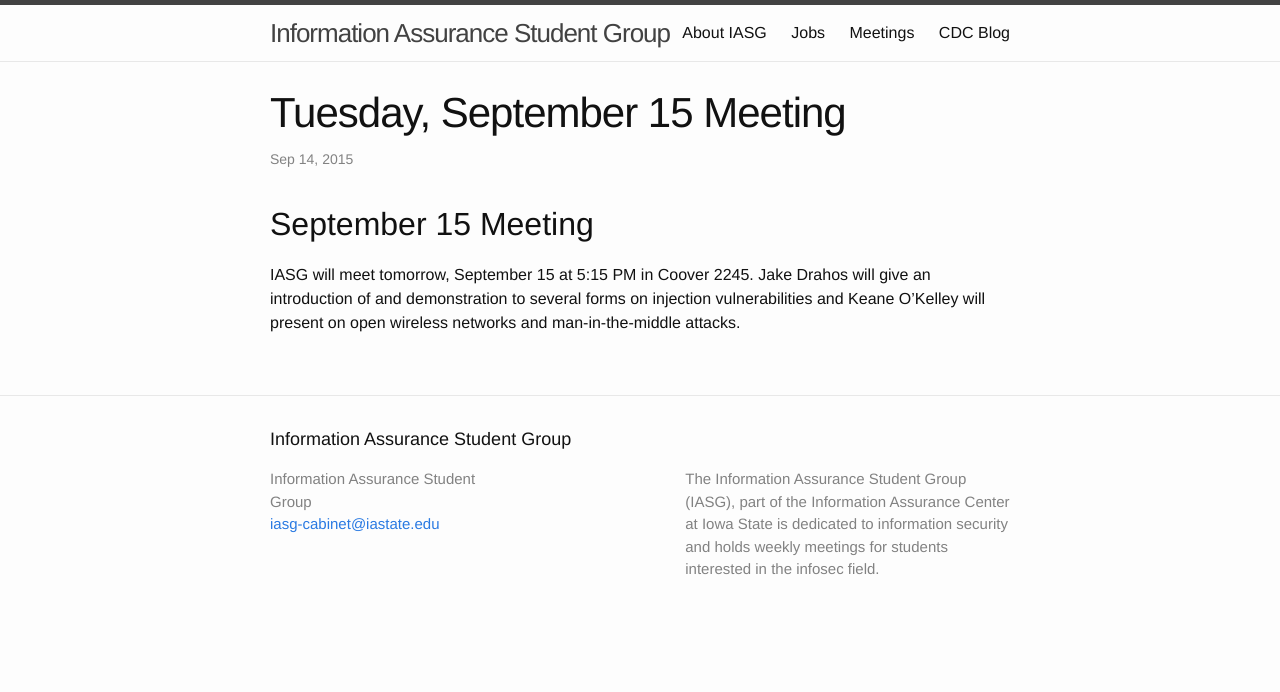
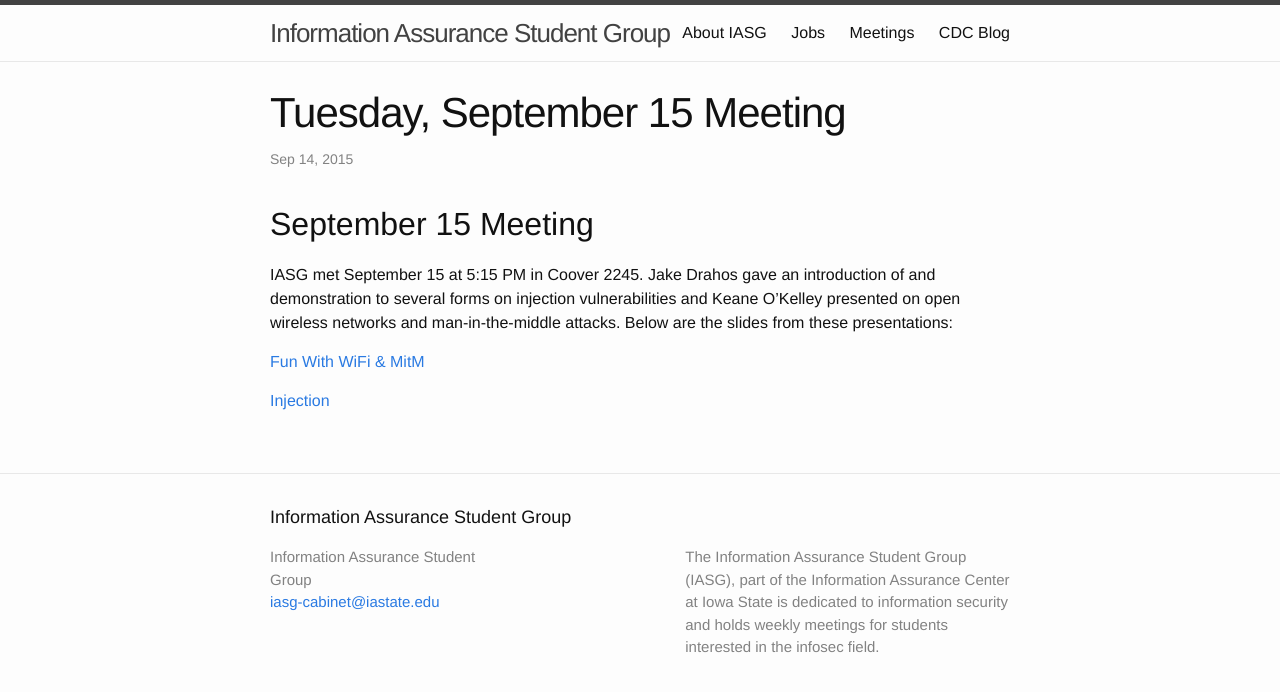
Before and after one commit to IASG/iasg.github.io, a Jekyll site: the page built from _posts/2015-09-14-meeting-9-15-14.markdown, in a window 1280 px wide. Shown: the top 692 px of the page. Built offline with Jekyll 4.4.1, drawn with Linux system fonts in a browser that asks for light colours.

Commit message:
Adding slides for 9/15 meeting

```diff
--- a/_posts/2015-09-14-meeting-9-15-14.markdown
+++ b/_posts/2015-09-14-meeting-9-15-14.markdown
@@ -4,8 +4,12 @@
 date:   2015-09-14 14:36:10
 categories: meetings
 excerpt: >
-   IASG will meet tomorrow, September 15 at 5:15 PM in Coover 2245.  Jake Drahos will give an introduction of and demonstration to several forms on injection vulnerabilities and Keane O'Kelley will present on open wireless networks and man-in-the-middle attacks.
+   IASG met September 15 at 5:15 PM in Coover 2245.  Jake Drahos gave an introduction of and demonstration to several forms on injection vulnerabilities and Keane O'Kelley presented on open wireless networks and man-in-the-middle attacks.
 ---
 September 15 Meeting
 -------------------------
-IASG will meet tomorrow, September 15 at 5:15 PM in Coover 2245.  Jake Drahos will give an introduction of and demonstration to several forms on injection vulnerabilities and Keane O'Kelley will present on open wireless networks and man-in-the-middle attacks.
+IASG met September 15 at 5:15 PM in Coover 2245.  Jake Drahos gave an introduction of and demonstration to several forms on injection vulnerabilities and Keane O'Kelley presented on open wireless networks and man-in-the-middle attacks.  Below are the slides from these presentations:
+
+[Fun With WiFi & MitM](https://docs.google.com/presentation/d/1IWAkPzt6m8VH81e13DSVmPwVNt-yAphEdSo55gfW7Gw/edit?usp=sharing)
+
+[Injection](https://docs.google.com/a/iastate.edu/presentation/d/1MDQPqbDbeFAw-vfBd1yMoYjq3gu1nlF8rxOrsi_8ldA/edit?usp=sharing)
```
